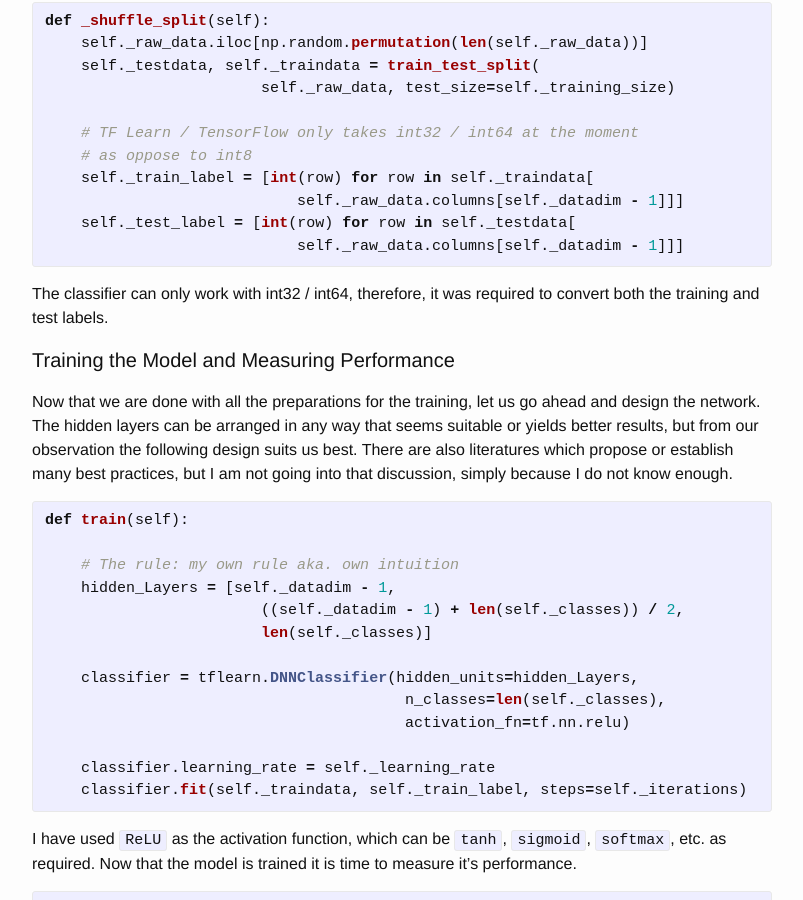
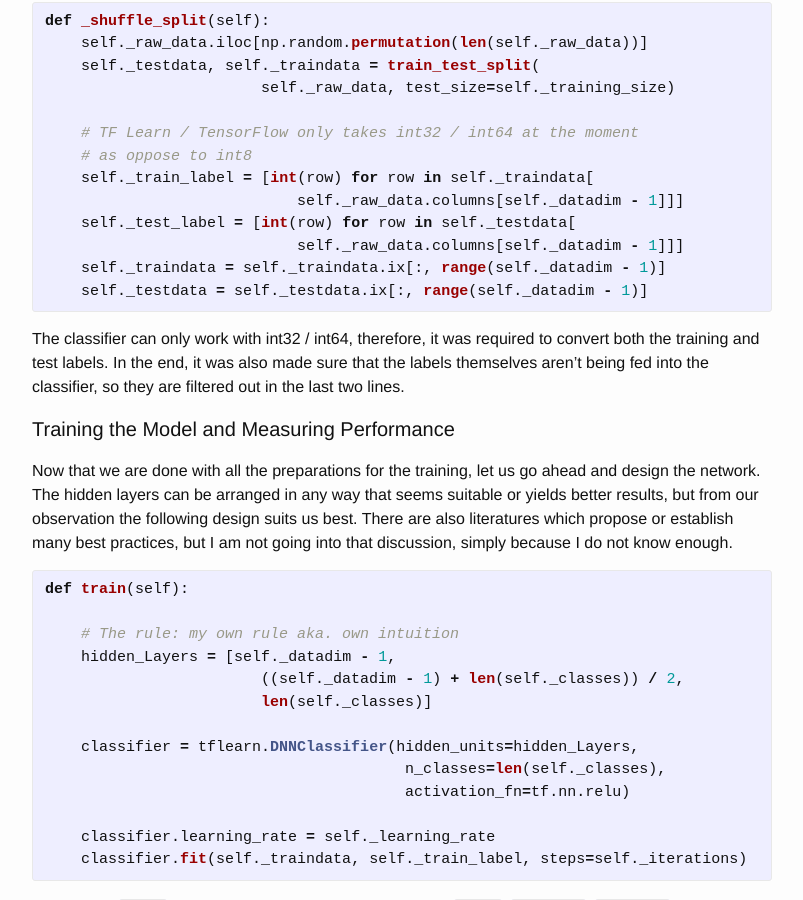
Before and after one commit to tsaqib/www, a Jekyll site: the page built from _posts/2016-07-25-deep-learning-tensorflow.md, in a window 1280 px wide and 900 px high, scrolled down 5724 px. Shown: the whole window, without its empty margins (238-1041 px from the left). Built offline with Jekyll 4.4.1, drawn with Linux system fonts in a browser that asks for light colours; comment, search, counter and statistics services are not loaded.

Commit message:
Updated: Deep learning using TensorFlow

```diff
--- a/_posts/2016-07-25-deep-learning-tensorflow.md
+++ b/_posts/2016-07-25-deep-learning-tensorflow.md
@@ -186,9 +186,11 @@
                             self._raw_data.columns[self._datadim - 1]]]
     self._test_label = [int(row) for row in self._testdata[
                             self._raw_data.columns[self._datadim - 1]]]
+    self._traindata = self._traindata.ix[:, range(self._datadim - 1)]
+    self._testdata = self._testdata.ix[:, range(self._datadim - 1)]
 {% endhighlight %}
 
-The classifier can only work with int32 / int64, therefore, it was required to convert both the training and test labels.
+The classifier can only work with int32 / int64, therefore, it was required to convert both the training and test labels. In the end, it was also made sure that the labels themselves aren't being fed into the classifier, so they are filtered out in the last two lines.
 
 #### Training the Model and Measuring Performance
 Now that we are done with all the preparations for the training, let us go ahead and design the network. The hidden layers can be arranged in any way that seems suitable or yields better results, but from our observation the following design suits us best. There are also literatures which propose or establish many best practices, but I am not going into that discussion, simply because I do not know enough.
```
